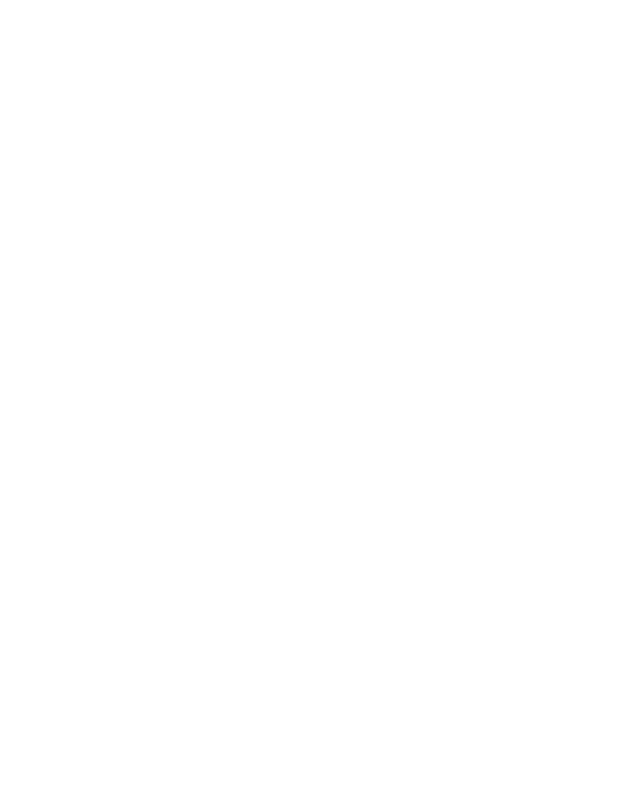
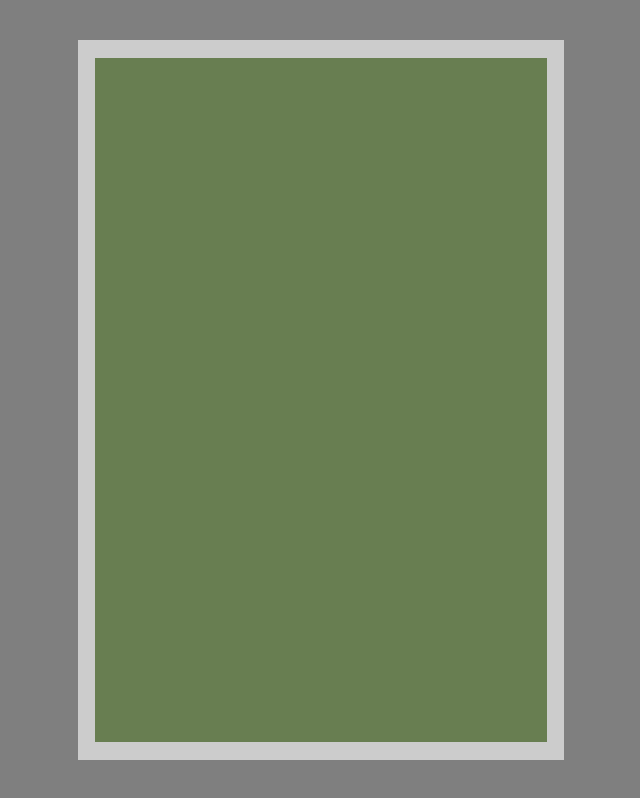
Before and after one commit to Endand/calculator, a plain HTML site: page index.html in a window 1280 px wide. Shown: the whole page, without its empty margins (319-959 px from the left). Drawn offline with Linux system fonts and the light colour scheme.

Commit message:
Added HTML and CSS for calculator backgroun
Makes it easier to see where the buttons will go

```diff
--- a/index.html
+++ b/index.html
@@ -8,6 +8,14 @@
 <link rel="stylesheet" href="style.css">
 <body>
    <script src="calc.js" defer></script>
+   <main >
+      <div class="calculator">
+         <div class="display"></div>
+         <div class="buttons"></div>
+      </div>
+   </main>
+
+
 
 </body>
 </html>
--- a/style.css
+++ b/style.css
@@ -0,0 +1,23 @@
+body{
+   background-color: hsla(0, 0%, 0%, 0.5);
+   display: flex;
+   justify-content: center;
+   align-items: center;
+   height: 100vh;
+   margin:0;
+}
+
+main{
+   width:38%;
+   height:90%;
+   background-color: hsl(0, 0%, 80%);
+   display: flex;
+   justify-content: center;
+   align-items: center;
+}
+
+.calculator{
+   background-color: rgb(104, 126, 81);
+   width:93%;
+   height:95%;
+}
```
